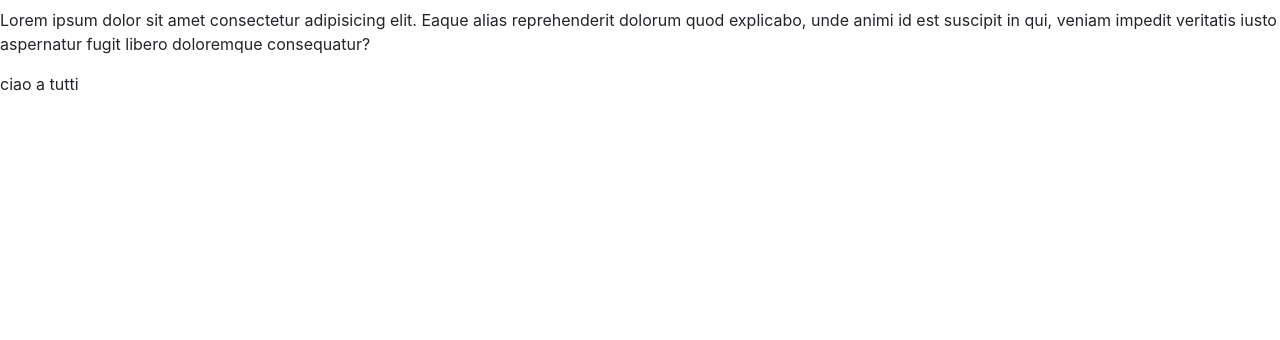
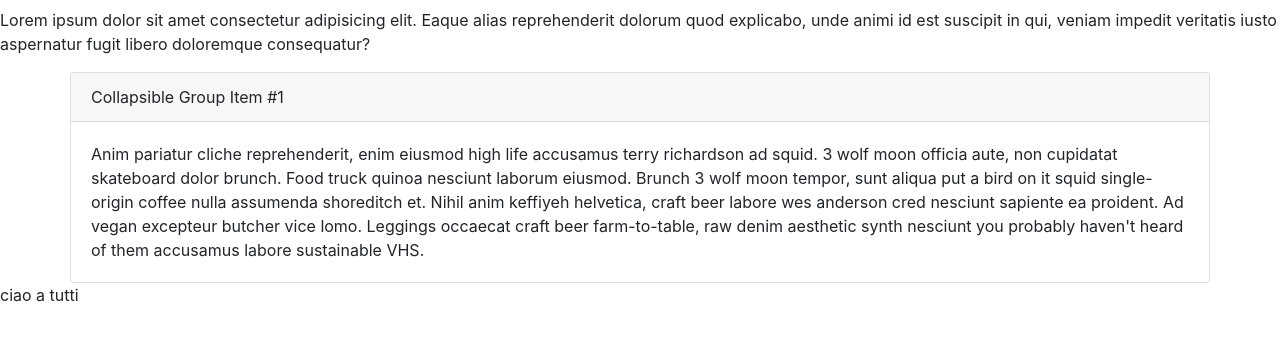
Before and after one commit to Grace-00/insolitatravel, a React (Create React App) app: page / in a window 1280 px wide. Shown: the top 340 px of the page. Built offline with nearby package versions, Linux system fonts and the light colour scheme; no server answers.

Commit message:
create infosection component

```diff
--- a/package.json
+++ b/package.json
@@ -7,7 +7,9 @@
     "@testing-library/react": "^11.1.0",
     "@testing-library/user-event": "^12.1.10",
     "bootstrap": "^4.5.3",
+    "jquery": "^3.5.1",
     "node-sass": "^4.14.1",
+    "popper.js": "^1.16.1",
     "react": "^17.0.1",
     "react-dom": "^17.0.1",
     "react-scripts": "4.0.1",
--- a/public/index.html
+++ b/public/index.html
@@ -5,6 +5,8 @@
     <link rel="icon" href="%PUBLIC_URL%/favicon.ico" />
     <meta name="viewport" content="width=device-width, initial-scale=1" />
     <meta name="theme-color" content="#000000" />
+    <script src="https://unpkg.com/react/umd/react.production.min.js" crossorigin></script>
+
     <meta
       name="description"
       content="Web site created using create-react-app"
--- a/src/App.jsx
+++ b/src/App.jsx
@@ -3,6 +3,8 @@ import Header from "./components/Header";
 import Footer from "./components/Footer";
 import { ContextAPI } from "./context/ContextAPI";
 import { useEffect, useState } from "react";
+import InfoSection from "./components/InfoSection";
+
 
 function App() {
     const [results, setResults] = useState({});
@@ -17,11 +19,12 @@ function App() {
             setResults(res.results.data);
         })();
     }, []);
-
+    console.log(results)
     return (
         <ContextAPI.Provider value={results}>
             <div className="App">
                 <Header />
+                <InfoSection/>
                 <Footer />
             </div>
         </ContextAPI.Provider>
--- /dev/null
+++ b/src/components/InfoSection.js
@@ -0,0 +1,46 @@
+import React, { useContext } from "react";
+import { ContextAPI } from "../context/ContextAPI";
+
+function InfoSection() {
+  const resultsAPI = useContext(ContextAPI);
+
+  return (
+    <div className="container">
+      <div className="row">
+        <div className="card">
+          <div className="card-header" id="headingOne">
+            <p className="mb-0"
+              dataToggle="collapse"
+              dataTarget="#collapseOne"
+              ariaExpanded="true"
+              ariaControls="collapseOne">
+              Collapsible Group Item #1
+            </p>
+          </div>
+
+          <div
+            id="collapseOne"
+            className="collapse show"
+            ariaLabelledby="headingOne"
+            dataParent="#accordionExample"
+          >
+            <div className="card-body">
+              Anim pariatur cliche reprehenderit, enim eiusmod high life
+              accusamus terry richardson ad squid. 3 wolf moon officia aute, non
+              cupidatat skateboard dolor brunch. Food truck quinoa nesciunt
+              laborum eiusmod. Brunch 3 wolf moon tempor, sunt aliqua put a bird
+              on it squid single-origin coffee nulla assumenda shoreditch et.
+              Nihil anim keffiyeh helvetica, craft beer labore wes anderson cred
+              nesciunt sapiente ea proident. Ad vegan excepteur butcher vice
+              lomo. Leggings occaecat craft beer farm-to-table, raw denim
+              aesthetic synth nesciunt you probably haven't heard of them
+              accusamus labore sustainable VHS.
+            </div>
+          </div>
+        </div>
+      </div>
+    </div>
+  );
+}
+
+export default InfoSection;
--- a/src/index.js
+++ b/src/index.js
@@ -1,9 +1,13 @@
+// import 'bootstrap/dist/css/bootstrap.css';
+import 'bootstrap/dist/css/bootstrap.min.css'
+import 'jquery/dist/jquery.min.js'
+import 'bootstrap/dist/js/bootstrap.min.js'
+// import 'bootstrap/dist/js/bootstrap.bundle.min';
 import React from 'react';
 import ReactDOM from 'react-dom';
 import './index.css';
 import App from './App';
 
-import 'bootstrap/dist/css/bootstrap.css';
 
 ReactDOM.render(
   <React.StrictMode>
```
Also changed, not shown: 2 other files (tests, documents, lock files or other folders).
